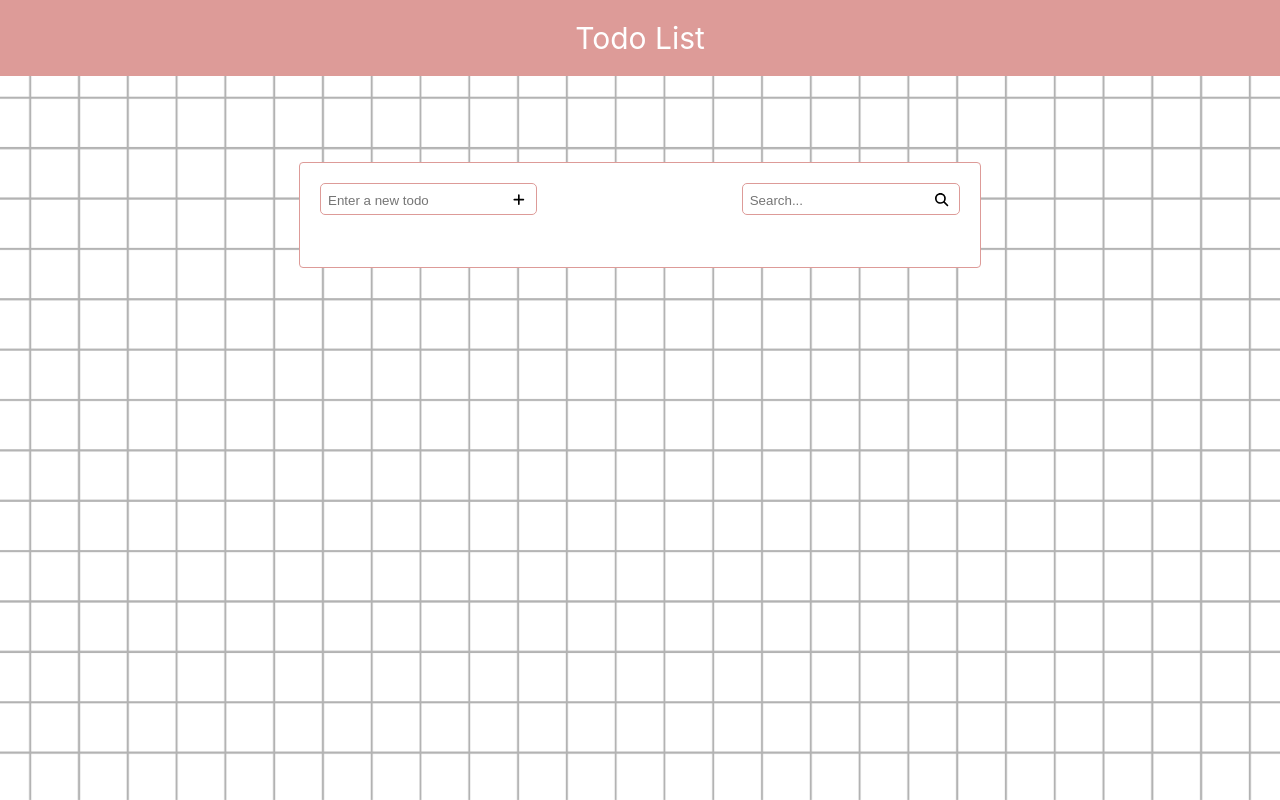
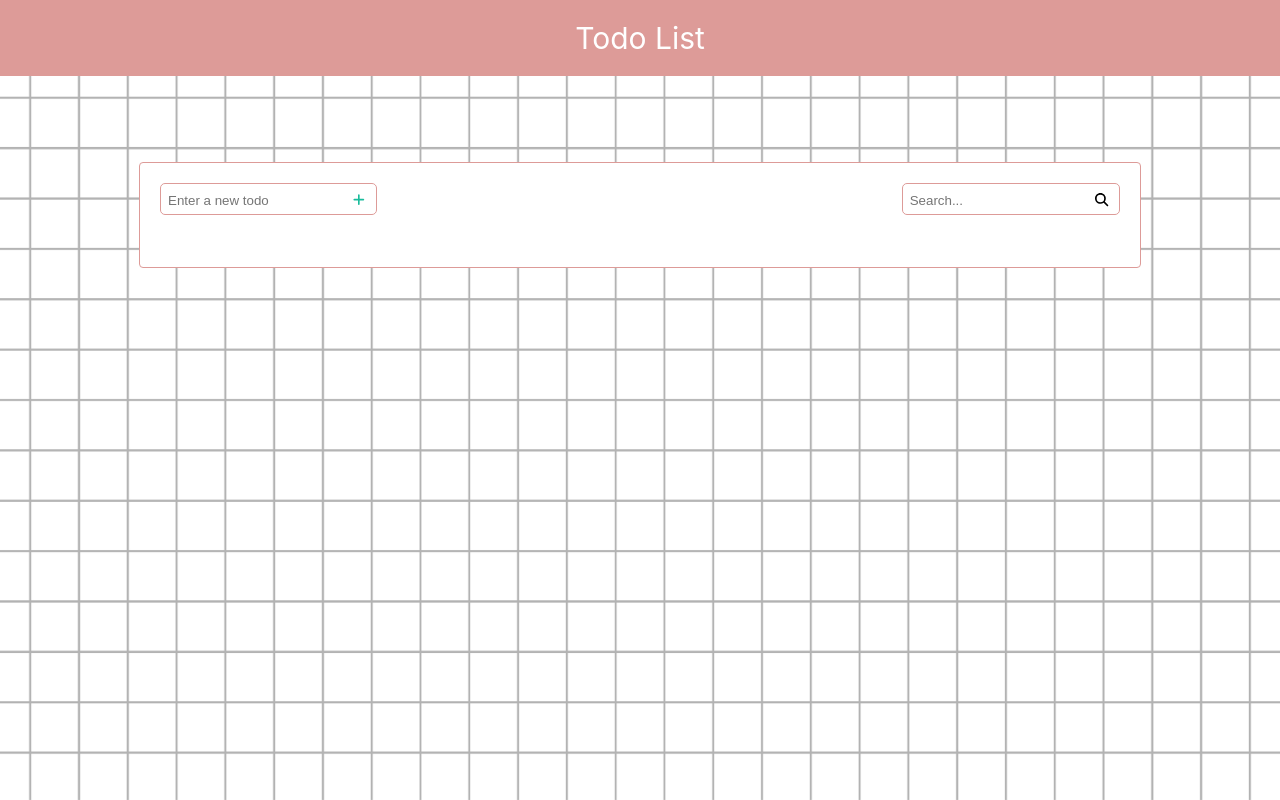
Before and after one commit to esraltintas/Todo-List, a React (Create React App) app: page / in a window 1280 px wide. Built offline with nearby package versions, Linux system fonts and the light colour scheme.

Commit message:
Add cursor pointer for remove icon

```diff
--- a/src/components/TodoItem/index.styles.tsx
+++ b/src/components/TodoItem/index.styles.tsx
@@ -1,6 +1,10 @@
-import styled from "styled-components";
+import styled, { css } from "styled-components";
 
-export const TodoItemWrapper = styled.li`
+interface TodoItemWrapperProps {
+  completed: boolean;
+}
+
+export const TodoItemWrapper = styled.li<TodoItemWrapperProps>`
   display: flex;
   justify-content: space-between;
   border-bottom: 1px solid #f2f2f2;
@@ -8,9 +12,18 @@ export const TodoItemWrapper = styled.li`
   width: 400px;
   padding: 10px;
   gap: 15px;
+
+  ${({ completed }) => css`
+    ${completed &&
+    css`
+      text-decoration: line-through;
+      color: #b5b5b5;
+    `}
+  `}
 `;
 
 export const ButtonTrash = styled.button`
   background: none;
   border: none;
+  cursor: pointer;
 `;
--- a/src/components/TodoItem/index.tsx
+++ b/src/components/TodoItem/index.tsx
@@ -26,11 +26,7 @@ const Item: React.FC<ItemProps> = ({ todo, onToggleTodo, onRemoveTodo }) => {
   };
 
   return (
-    <TodoItemWrapper
-      style={{
-        textDecoration: todo.completed ? "line-through" : "none",
-      }}
-    >
+    <TodoItemWrapper completed={todo.completed}>
       <input
         type="checkbox"
         checked={todo.completed}
--- a/src/components/TodoList/TodoList.styles.tsx
+++ b/src/components/TodoList/TodoList.styles.tsx
@@ -19,7 +19,7 @@ export const TodoListWrapper = styled.div`
   padding: 20px;
   margin: 0 auto;
   margin-top: 86px;
-  width: 50%;
+  width: 75%;
   border: 1px solid #dd9b98;
   background-color: #fff;
   border-radius: 4px;
--- a/src/components/TodoList/TodoList.tsx
+++ b/src/components/TodoList/TodoList.tsx
@@ -120,7 +120,7 @@ const TodoList: React.FC = () => {
               placeholder="Enter a new todo"
             />
             <IconWrapper onClick={handleAddTodo}>
-              <FontAwesomeIcon icon={faPlus} />
+              <FontAwesomeIcon icon={faPlus} style={{ color: "#1abc9c" }} />
             </IconWrapper>
           </InputWrapper>
           <InputWrapper>
```
